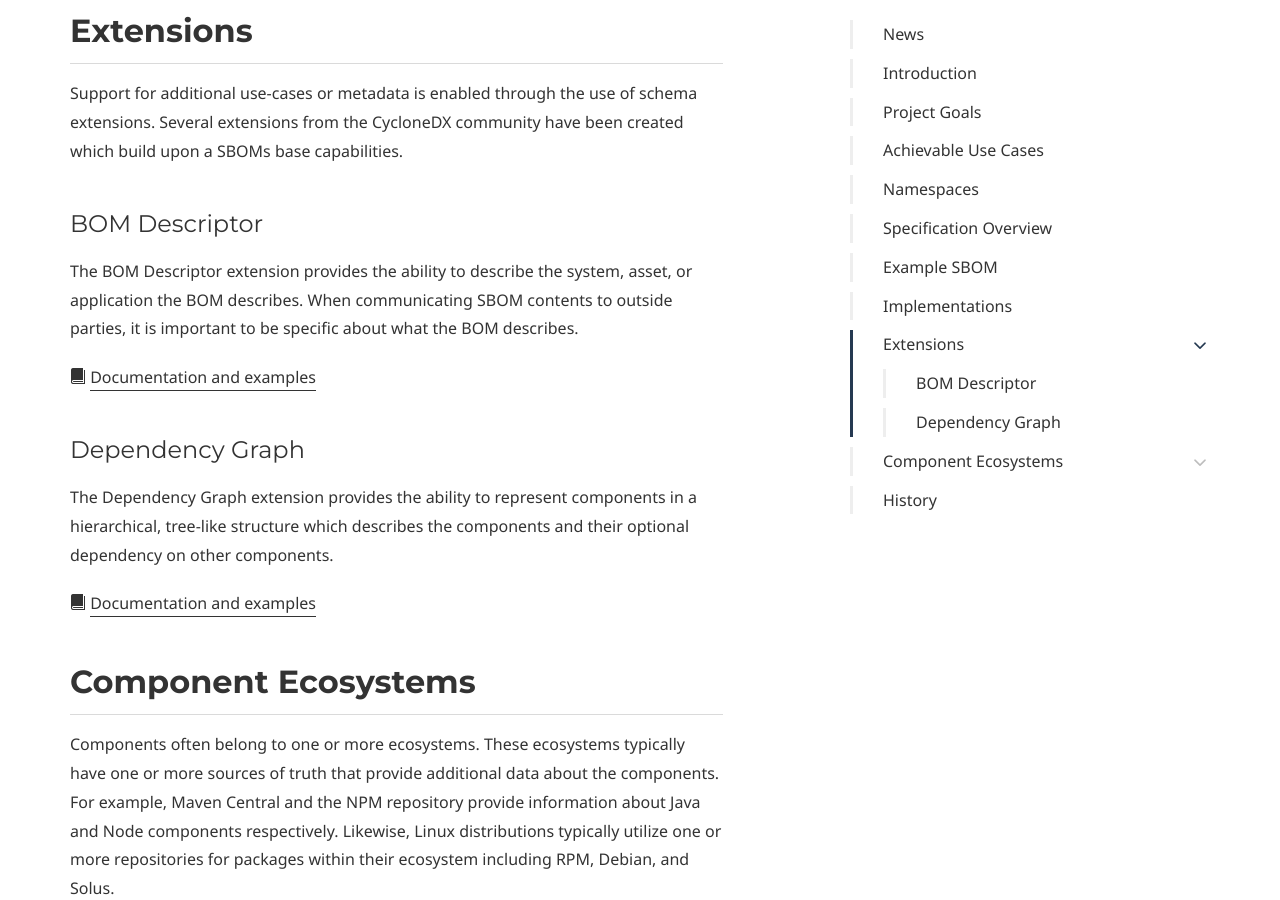
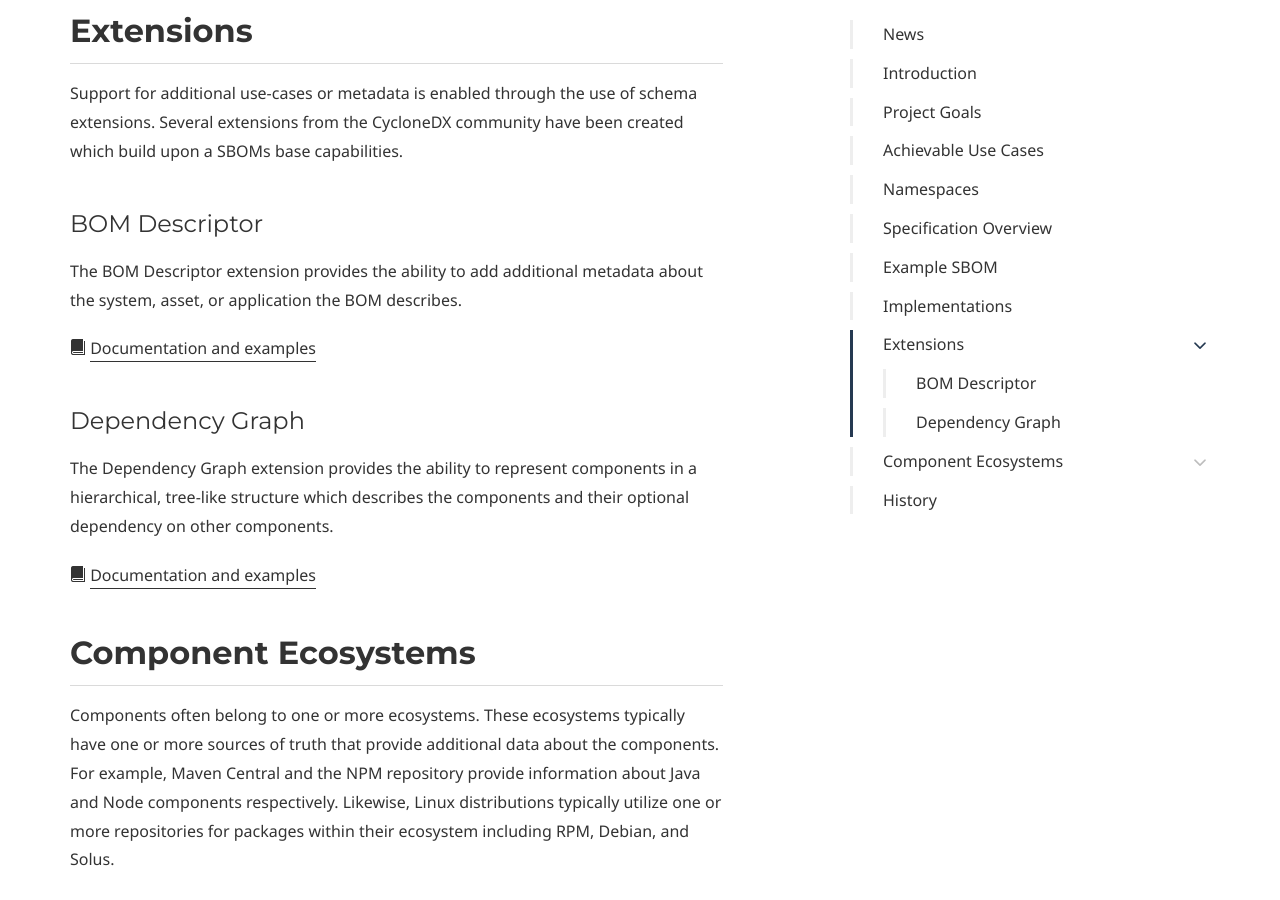
Before and after one commit to CycloneDX/cyclonedx.org, a Jekyll site: the page built from index.md, in a window 1280 px wide and 900 px high, scrolled down 6342 px. Built offline with Jekyll 4.4.1, drawn with Linux system fonts in a browser that asks for light colours; some web fonts are replaced.

Commit message:
Updating desc

```diff
--- a/index.md
+++ b/index.md
@@ -137,8 +137,7 @@ Support for additional use-cases or metadata is enabled through the use of schem
 extensions from the CycloneDX community have been created which build upon a SBOMs base capabilities.
 
 #### BOM Descriptor
-The BOM Descriptor extension provides the ability to describe the system, asset, or application the BOM
-describes. When communicating SBOM contents to outside parties, it is important to be specific about what
+The BOM Descriptor extension provides the ability to add additional metadata about the system, asset, or application
 the BOM describes.
 
 <i class="icon icon--book"></i> [Documentation and examples](/ext/bom-descriptor)
```
